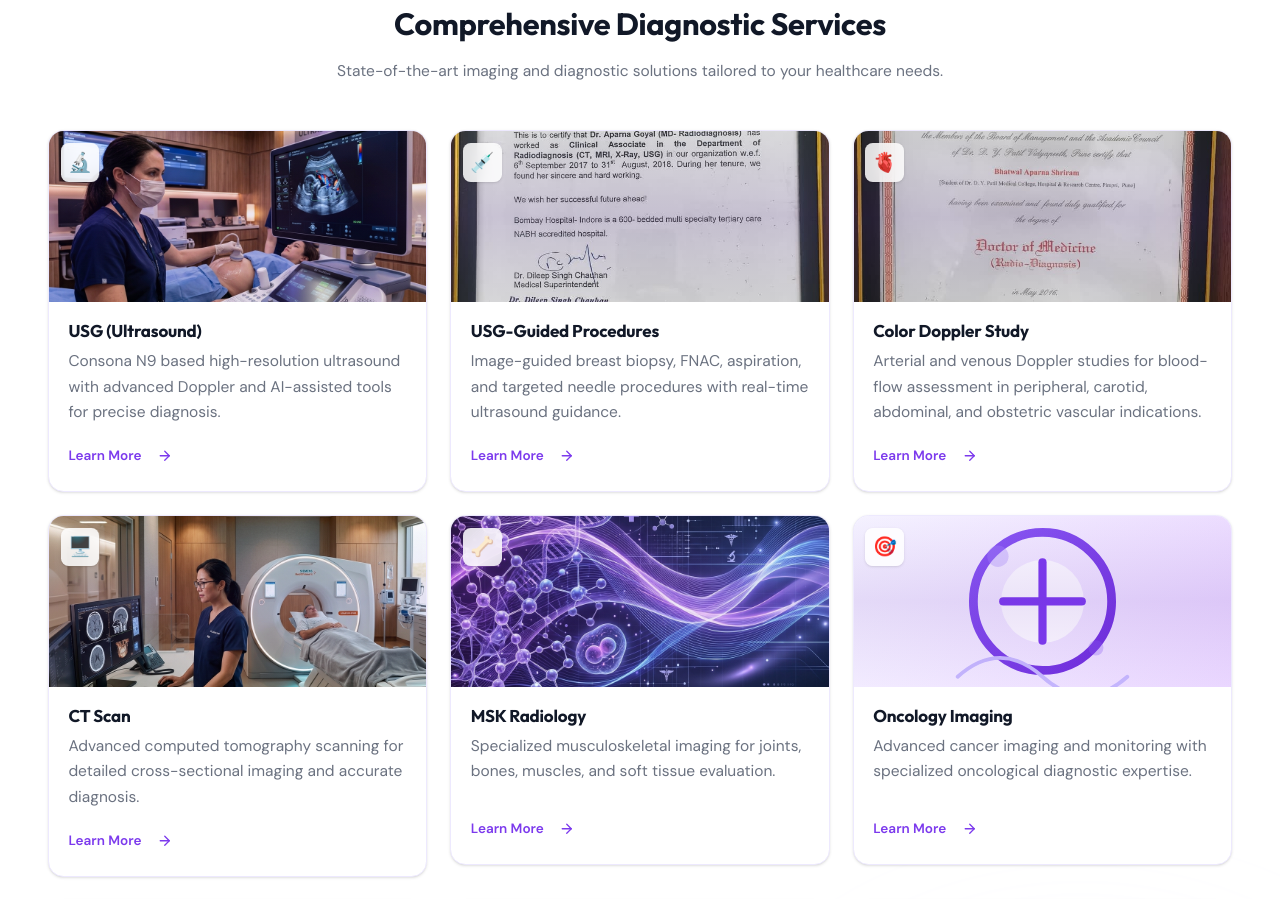
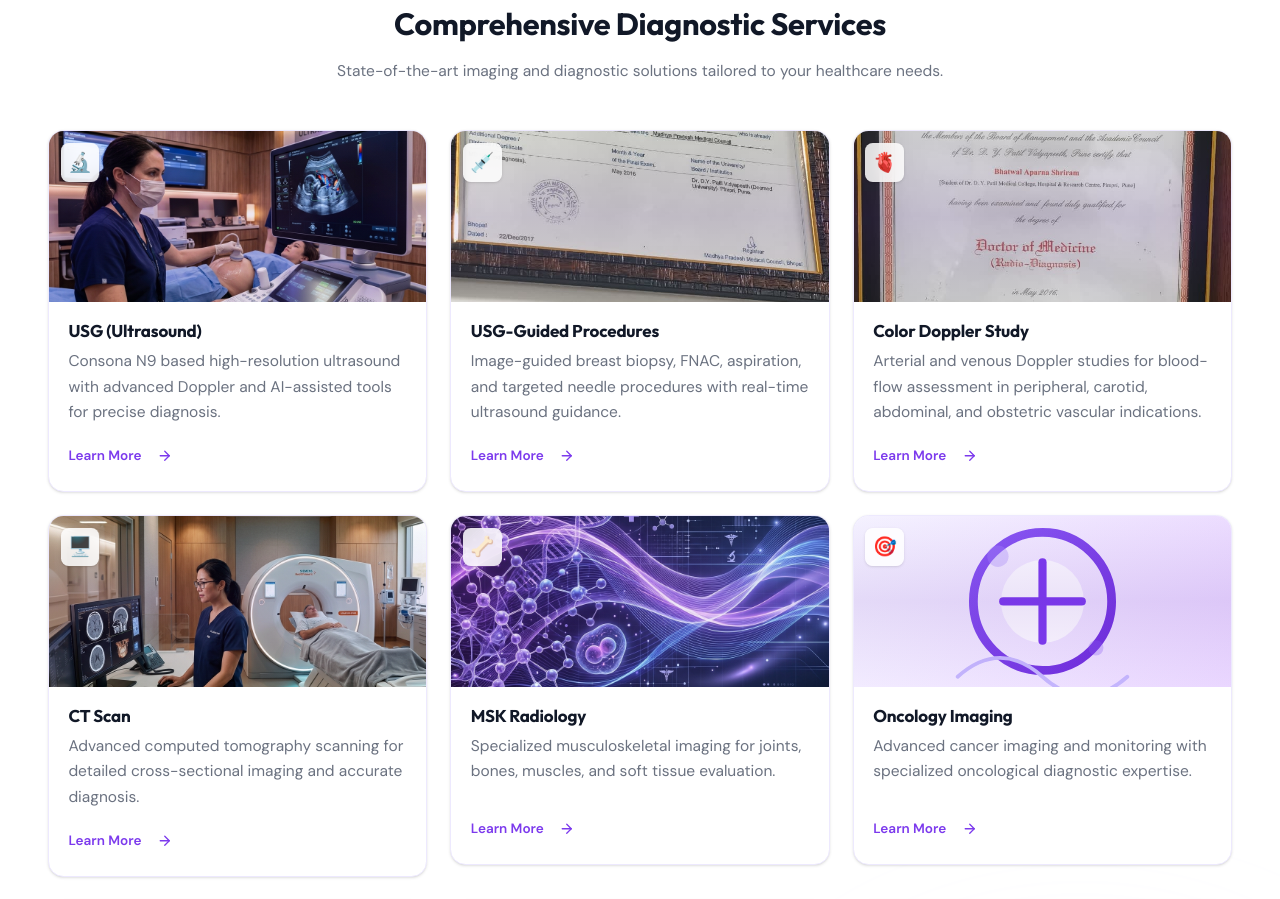
Before and after one commit to manish-git8/draparnabatwalgoyal, a Next.js app: page / in a window 1280 px wide. Shown: the part 2440-3339 px from the top of the page. Built offline with nearby package versions, Linux system fonts and the light colour scheme.

Commit message:
Update USG-guided procedure image in services and ServicesSection for consistency and improved visual representation.

```diff
--- a/src/components/home/ServicesSection.jsx
+++ b/src/components/home/ServicesSection.jsx
@@ -10,7 +10,7 @@ import { services } from '@/data/services';
 const getServiceImage = (slug) => {
   if (slug === 'ct-scan') return '/images/slider-ct-scan.png';
   if (slug === 'usg-ultrasound') return '/images/slider-usg.png';
-  if (slug === 'usg-guided-procedures') return '/images/4e2582ca-3c48-4f9b-bc05-cc1059a34c88.jpg';
+  if (slug === 'usg-guided-procedures') return '/images/13bd4664-6594-4ac9-ba34-01628126bb95.jpg';
   if (slug === 'doppler-study') return '/images/2b18b280-c6b7-4ce0-a1d5-1347e52fb480.jpg';
   if (slug === 'fetal-medicine-imaging') return '/images/slider-fetal-medicine.png';
   if (slug === 'oncology-imaging') return '/images/service-oncology.svg';
--- a/src/data/services.js
+++ b/src/data/services.js
@@ -27,7 +27,7 @@ export const services = [
     title: 'USG-Guided Procedures',
     shortDesc: 'Image-guided breast biopsy, FNAC, aspiration, and targeted needle procedures with real-time ultrasound guidance.',
     icon: '💉',
-    image: '/images/service-usg-guided.svg',
+    image: '/images/13bd4664-6594-4ac9-ba34-01628126bb95.jpg',
     overview: 'USG-guided procedures use real-time ultrasound imaging to precisely target lesions, cysts, or suspicious tissue for sampling and intervention. This includes breast biopsy support, FNAC, fluid aspiration, and other focused needle guidance procedures with improved accuracy and confidence.',
     benefits: [
       'Real-time needle guidance for higher precision',
```
